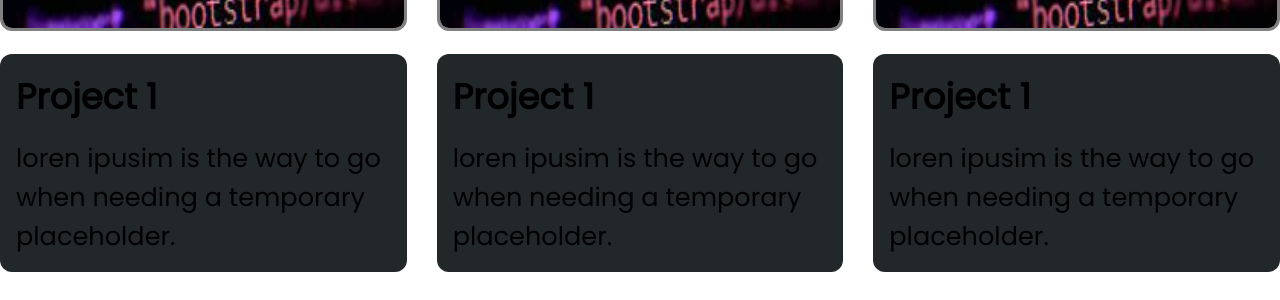
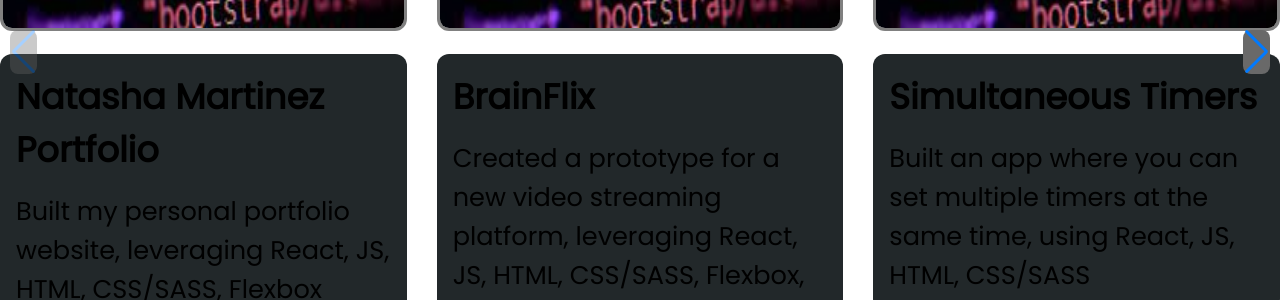
Before and after one commit to NMarti20/natasha-martinez-portfolio, a React (Create React App) app: page / in a window 1280 px wide. Shown: the part 2500-2800 px from the top of the page. Before the commit the page ends 2772 px from the top, so only its background shows below. Built offline with nearby package versions, Linux system fonts and the light colour scheme; the HTML template or start-up script is replaced by a standard one.

Commit message:
added props to project item cards

```diff
--- a/src/components/ProjectItem/ProjectItem.js
+++ b/src/components/ProjectItem/ProjectItem.js
@@ -3,20 +3,22 @@ import { Link } from "react-router-dom";
 import projectImg from "../../assets/Home/projectImg.jpeg";
 import "./_projectItem.scss";
 
-function ProjectItem() {
+function ProjectItem({
+  img = projectImg,
+  title = "Project Name",
+  desc = "Lorem Ipsum is simply dummy text of the printing and typesetting industry",
+}) {
   return (
     <div>
       {/* fix link issue */}
       {/* <Link to="/projects" className="projectItem__img"> */}
-      <img src={projectImg} alt="project" className="projectItem__img" />
+      <img src={img} alt="project" className="projectItem__img" />
       {/* </Link> */}
       <div className="projectItem__info">
         {/* <Link to = '#'> */}
-        <h3 className="projectItem__title">Project 1</h3>
+        <h3 className="projectItem__title">{title}</h3>
         {/* </Link> */}
-        <p className="projectItem__desc">
-          loren ipusim is the way to go when needing a temporary placeholder.
-        </p>
+        <p className="projectItem__desc">{desc}</p>
       </div>
     </div>
   );
--- a/src/components/Projects/Projects.js
+++ b/src/components/Projects/Projects.js
@@ -29,7 +29,11 @@ const Projects = () => {
             if (index >= 5) return;
             return (
               <SwiperSlide key={project.id}>
-                <ProjectItem />
+                <ProjectItem
+                  title={project.name}
+                  img={project.img}
+                  desc={project.desc}
+                />
               </SwiperSlide>
             );
           })}
```
